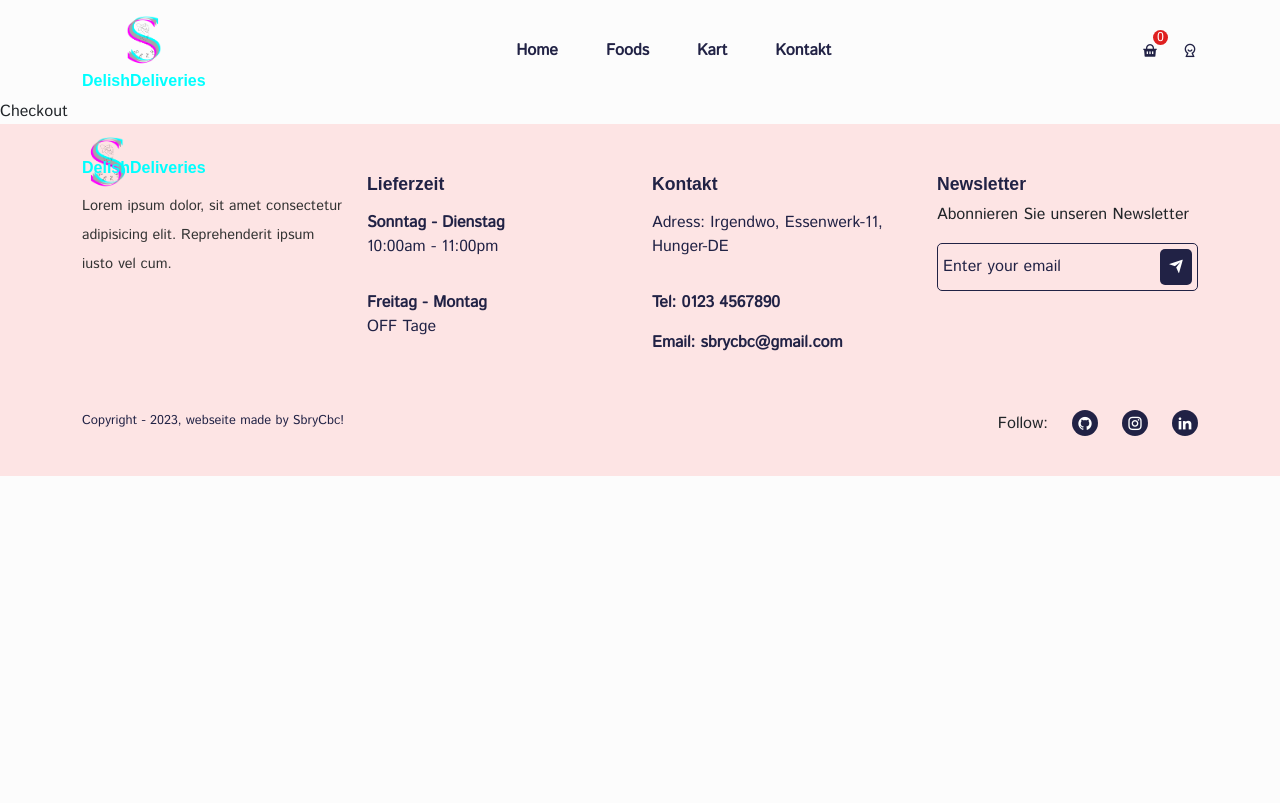
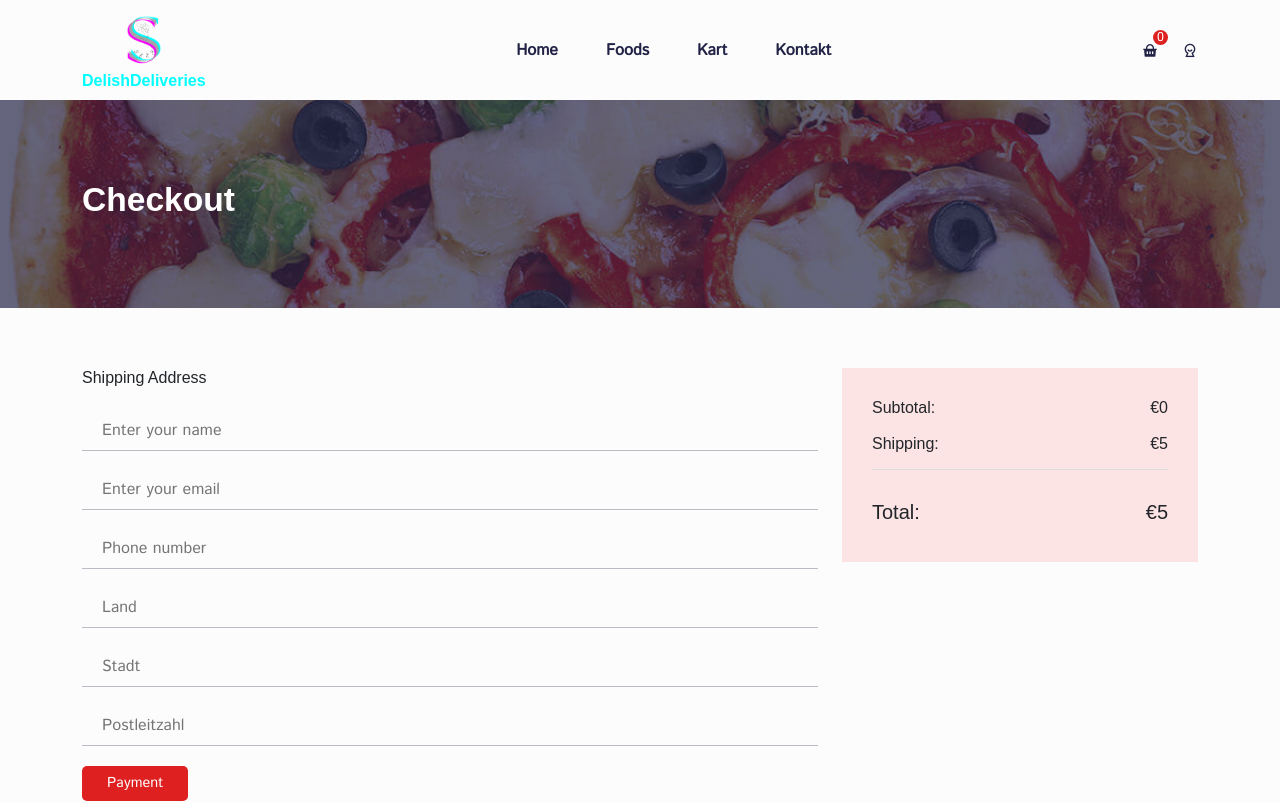
Before and after one commit to sbrycbc/delish-deliveries, a React (Create React App) app: page /checkout in a window 1280 px wide. Shown: the top 803 px of the page. Built offline with nearby package versions, Linux system fonts and the light colour scheme; a web font is replaced by a local one.

Commit message:
updated checkout llink and styling..

```diff
--- a/src/pages/Checkout.jsx
+++ b/src/pages/Checkout.jsx
@@ -1,9 +1,64 @@
 import React from 'react';
+import { useSelector } from 'react-redux';
+import {Container, Row, Col} from "reactstrap"
+import CommonSection from '../components/Ul/common-section/CommonSection';
+import Helmet from '../components/Helmet/Helmet';
+
+import "../styles/checkout.css"
 
 const Checkout = () => {
-  return (
-    <div>Checkout</div>
-  )
+  const cartTotalAmount = useSelector(state => state.cart.totalAmount)
+  const shippingCost = 5
+
+  const totalAmount = cartTotalAmount + shippingCost
+
+
+  return <Helmet title="Checkout">
+    <CommonSection title="Checkout"/>
+    <section>
+      <Container>
+        <Row>
+          <Col lg="8" md="6">
+            <h6 className="mb-4">Shipping Address</h6>
+            <form className="checkout_form">
+              <div className="form_group">
+                <input type="text" placeholder="Enter your name"/>
+              </div>
+              <div className="form_group">
+                <input type="text" placeholder="Enter your email"/>
+              </div>
+              <div className="form_group">
+                <input type="number" placeholder="Phone number"/>
+              </div>
+              <div className="form_group">
+                <input type="text" placeholder="Land"/>
+              </div>
+              <div className="form_group">
+                <input type="text" placeholder="Stadt"/>
+              </div>
+              <div className="form_group">
+                <input type="number" placeholder="Postleitzahl"/>
+              </div>
+            </form>
+            <button className="addToCart_btn">Payment</button>
+
+          </Col>
+          <Col lg="4" md="6">
+            <div className='checkout_bill'>
+              <h6 className='d-flex justify-content-between align-items-center mb-3'>Subtotal: <span>€{cartTotalAmount}</span></h6>
+              <h6 className='d-flex justify-content-between align-items-center mb-3'>Shipping: <span>€{shippingCost}</span></h6>
+              <div className='checkout_total'>
+                <h5 className='d-flex justify-content-between align-items-center'>Total: <span>€{totalAmount}</span></h5>
+
+              </div>
+            </div>
+          </Col>
+        </Row>
+      </Container>
+
+    </section>
+
+  </Helmet>
 }
 
 export default Checkout;
--- a/src/styles/cart-page.css
+++ b/src/styles/cart-page.css
@@ -21,7 +21,7 @@ th {
   }
 
   .cart_page-btn button a:hover {
-    background: rgba(85, 43, 85, 0.133);
+    background: #2122;
     color: #fff;
   }
 
--- /dev/null
+++ b/src/styles/checkout.css
@@ -0,0 +1,32 @@
+.checkout_bill {
+    background: #fde4e4;
+    padding:30px;
+}
+
+.checkout_total {
+    border-top: 1px solid #ddd;
+    padding-top: 30px;
+}
+
+.checkoutMessage {
+    width: fit-content;
+    margin: 1rem auto;
+  }
+
+  .checkoutIcon {
+    width: 2rem;
+    color: #4bb543;
+    height: 2rem;
+  }
+
+  .checkoutTitleContainer {
+    display: flex;
+    gap: 1rem;
+    margin-bottom: 0.7rem;
+  }
+
+  @media only screen and (max-width: 480px) {
+    .checkoutMessage {
+      margin: 1rem 1rem;
+    }
+  }
```
